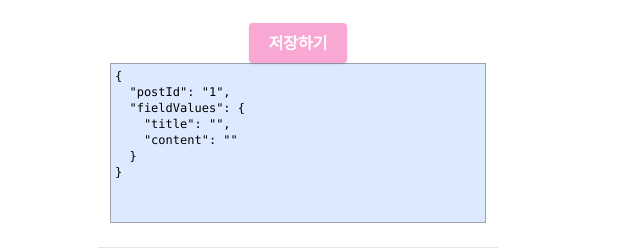
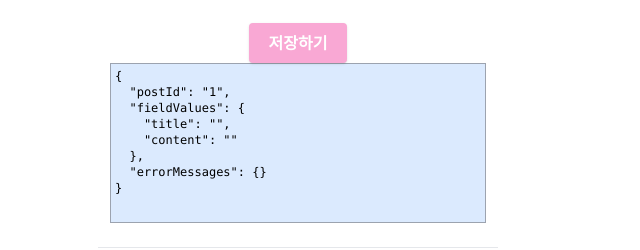
Before and after one commit to yoonakim1027/myproj-react, a React (Create React App) app: page /blog/1/edit in a window 1280 px wide. Shown: the part 580-830 px from the top of the page, without its empty margins (342-982 px from the left). Built offline with nearby package versions, Linux system fonts and the light colour scheme; no server answers.

Commit message:
Post 폼 에러메시지를 상탯값으로 처리

```diff
--- a/src/components/blog/PostForm.jsx
+++ b/src/components/blog/PostForm.jsx
@@ -2,7 +2,13 @@
 // handleFieldChange : 각 필드 값이 변화 시에 호출
 // handleSubmit : 인자없는 함수. submit 시에 호출.
 
-function PostForm({ fieldValues, handleFieldChange, handleSubmit, loading }) {
+function PostForm({
+  errorMessages,
+  fieldValues,
+  handleFieldChange,
+  handleSubmit,
+  loading,
+}) {
   const handleClickedSubmitButton = () => {
     if (handleSubmit) {
       handleSubmit();
@@ -25,6 +31,7 @@ function PostForm({ fieldValues, handleFieldChange, handleSubmit, loading }) {
             placeholder="title"
             disabled={loading}
           />
+          <div className="text-red-500">{errorMessages.title}</div>
         </label>
         <p className="text-red-500 text-xs italic">
           Please fill out this field.
@@ -40,6 +47,7 @@ function PostForm({ fieldValues, handleFieldChange, handleSubmit, loading }) {
             placeholder="content"
             disabled={loading}
           />
+          <div className="text-red-500">{errorMessages.content}</div>
         </label>
         <p className="text-red-500 text-xs italic">
           Please fill out this field.
--- a/src/pages/blog/PagePostForm.jsx
+++ b/src/pages/blog/PagePostForm.jsx
@@ -17,6 +17,8 @@ function PagePostForm() {
       title: '',
       content: '',
     });
+
+  const [errorMessages, setErrorMessages] = useState({});
 
   useEffect(() => {
     const fetchPost = async () => {
@@ -40,6 +42,7 @@ function PagePostForm() {
   const savePost = async () => {
     setLoading(true);
     setError(null);
+    setErrorMessages({});
 
     const url = !postId ? '/blog/api/posts/' : `/blog/api/posts/${postId}/`;
 
@@ -53,6 +56,7 @@ function PagePostForm() {
     } catch (eroor) {
       setError(error);
       console.error(error);
+      setErrorMessages(error.response.data);
     }
 
     setLoading(false);
@@ -71,11 +75,16 @@ function PagePostForm() {
 
       <PostForm
         fieldValues={fieldValues}
+        errorMessages={errorMessages}
         handleFieldChange={handleFieldChange}
         handleSubmit={savePost}
         loading={loading}
       />
-      <DebugStates postId={postId} fieldValues={fieldValues} />
+      <DebugStates
+        postId={postId}
+        fieldValues={fieldValues}
+        errorMessages={errorMessages}
+      />
     </div>
   );
 }
```
